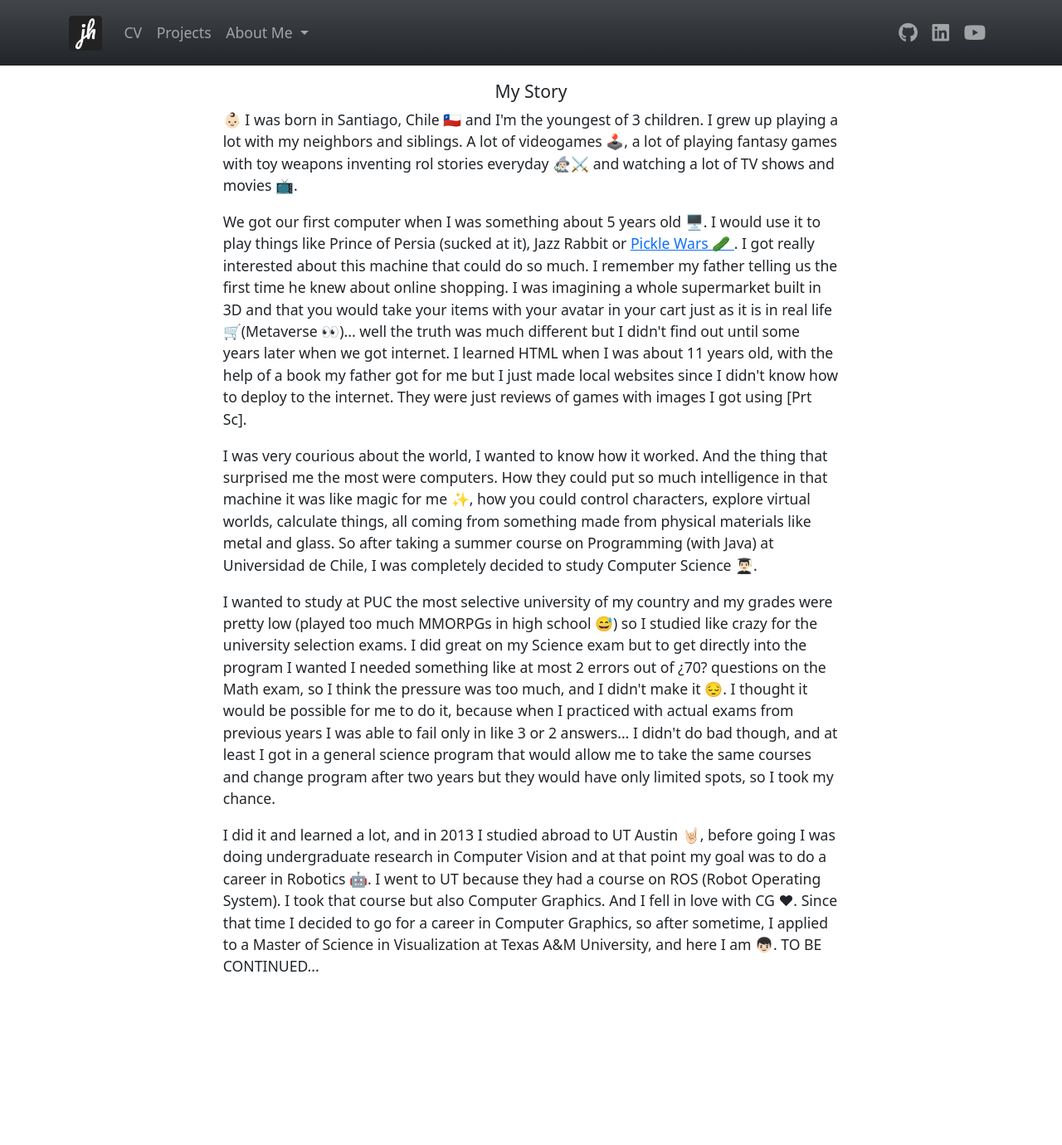
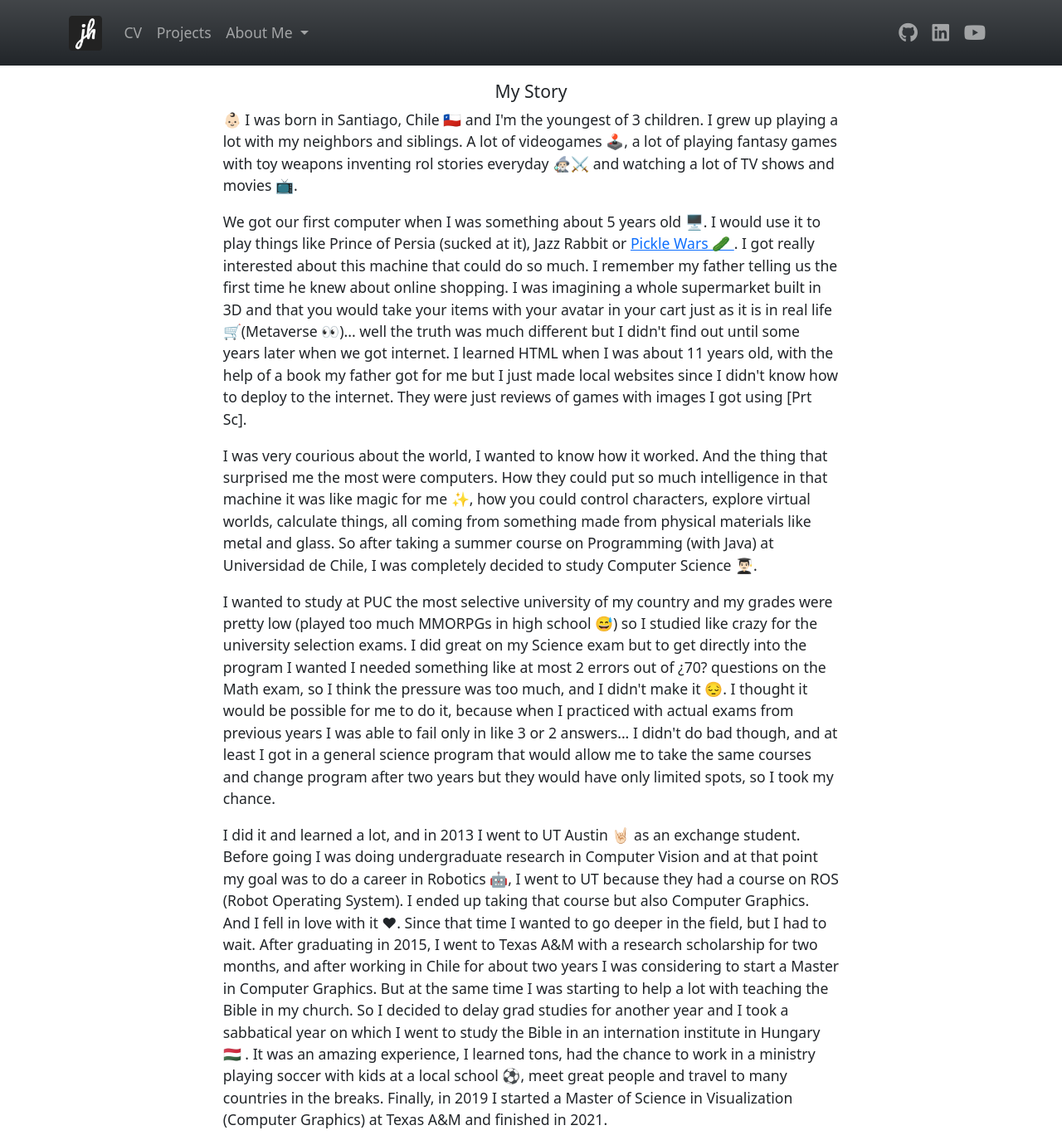
Before and after one commit to HenrYxZ/henryxz.github.io, a Jekyll site: the page built from about_me/my_story/index.html, in a window 1280 px wide. Shown: the whole page at 83% size. Built offline with Jekyll 4.4.1, drawn with Linux system fonts in a browser that asks for light colours; nearby versions of some CDN libraries; before the commit the page ends 1195 px from its top, so only the background shows below that.

Commit message:
update end of masters

```diff
--- a/about_me/my_story/index.html
+++ b/about_me/my_story/index.html
@@ -48,15 +48,22 @@ title: My Story - Hernaldo Jesús
     years but they would have only limited spots, so I took my chance.
   </p>
   <p>
-    I did it and learned a lot, and in 2013 I studied abroad to UT Austin 🤘🏻,
-    before going I was doing undergraduate research in Computer Vision and at
-    that point my goal was to do a career in Robotics 🤖. I went to UT because
-    they had a course on ROS (Robot Operating System). I took that course but
-    also Computer Graphics. And I fell in love with CG ❤. Since that time I
-    decided to go for a career in Computer Graphics, so after sometime, I
-    applied to a Master of Science in Visualization at Texas A&M University,
-    and here I am 👦🏻.
-
-    TO BE CONTINUED...
+    I did it and learned a lot, and in 2013 I went to UT Austin 🤘🏻 as an
+    exchange student. Before going I was doing undergraduate research in
+    Computer Vision and at that point my goal was to do a career in Robotics 🤖,
+    I went to UT because they had a course on ROS (Robot Operating System). I
+    ended up taking that course but also Computer Graphics. And I fell in love
+    with it ❤. Since that time I wanted to go deeper in the field, but I had to
+    wait. After graduating in 2015, I went to Texas A&M with a research
+    scholarship for two months, and after working in Chile for about two years I
+    was considering to start a Master in Computer Graphics. But at the same time
+    I was starting to help a lot with teaching the Bible in my church. So I
+    decided to delay grad studies for another year and I took a sabbatical year
+    on which I went to study the Bible in an internation institute in Hungary 🇭🇺
+    . It was an amazing experience, I learned tons, had the chance to work in a
+    ministry playing soccer with kids at a local school ⚽, meet great people
+    and travel to many countries in the breaks. Finally, in 2019 I started a
+    Master of Science in Visualization (Computer Graphics) at Texas A&M and
+    finished in 2021.
   </p>
 </div>
--- a/cv/index.html
+++ b/cv/index.html
@@ -19,7 +19,7 @@ title: CV - Hernaldo Jesús
           <h2>‍🎓 Education</h2>
           <ul class="fw-lg-lighter">
             <li>
-              M.Sc. in Visualization (Computer Graphics), Texas A&M (2019 - present).
+              M.Sc. in Visualization (Computer Graphics), Texas A&M (2019 - 2021).
               <small class="font-italic font-weight-light">
                 Ranked in the top 10 of Public Schools for Animation
                 <a href="https://www.animationcareerreview.com/articles/top-40-public-animation-schools-and-colleges-us-2019-college-rankings">
```
Also changed, not shown: index.html (+3 -7 lines).
